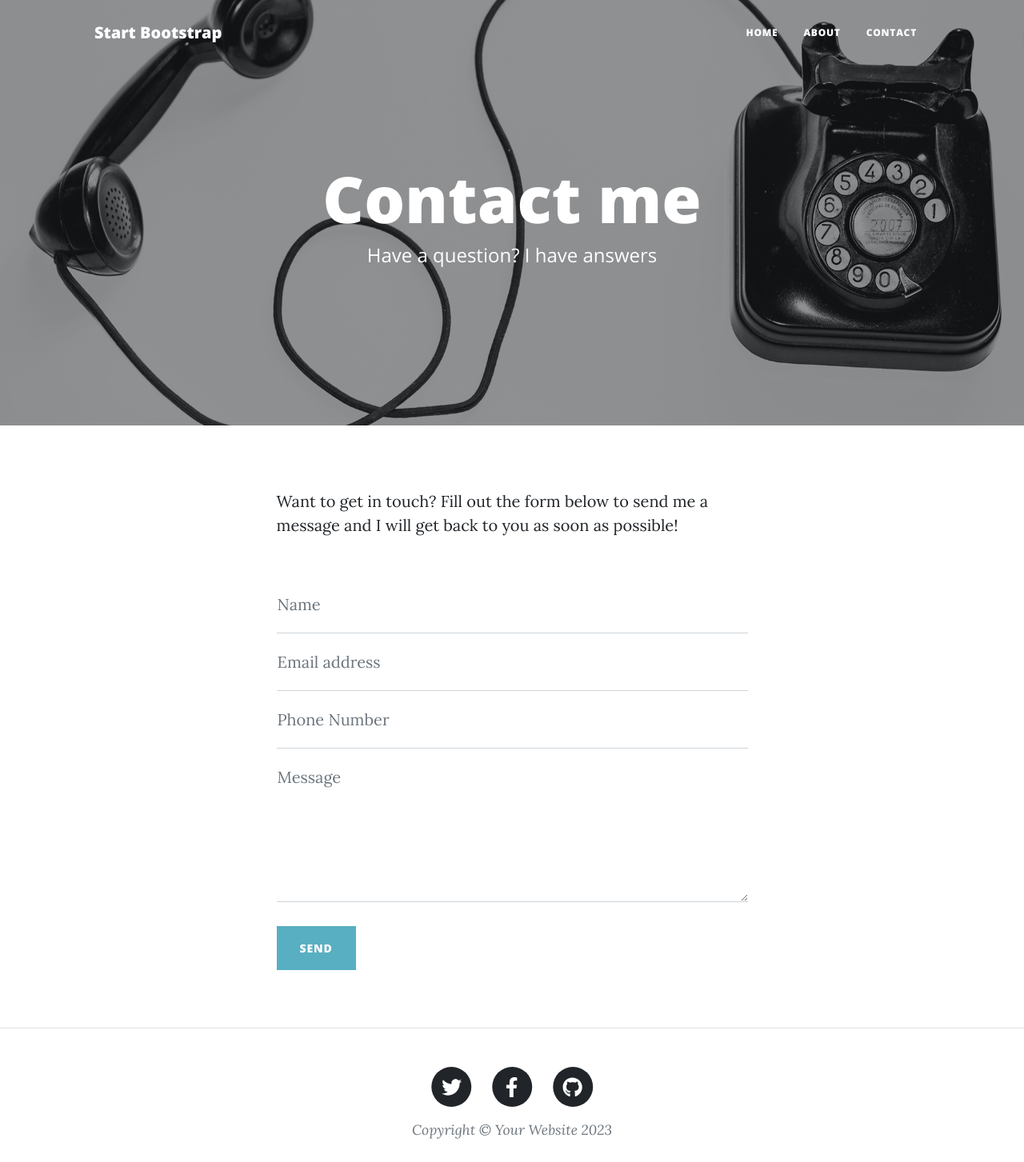
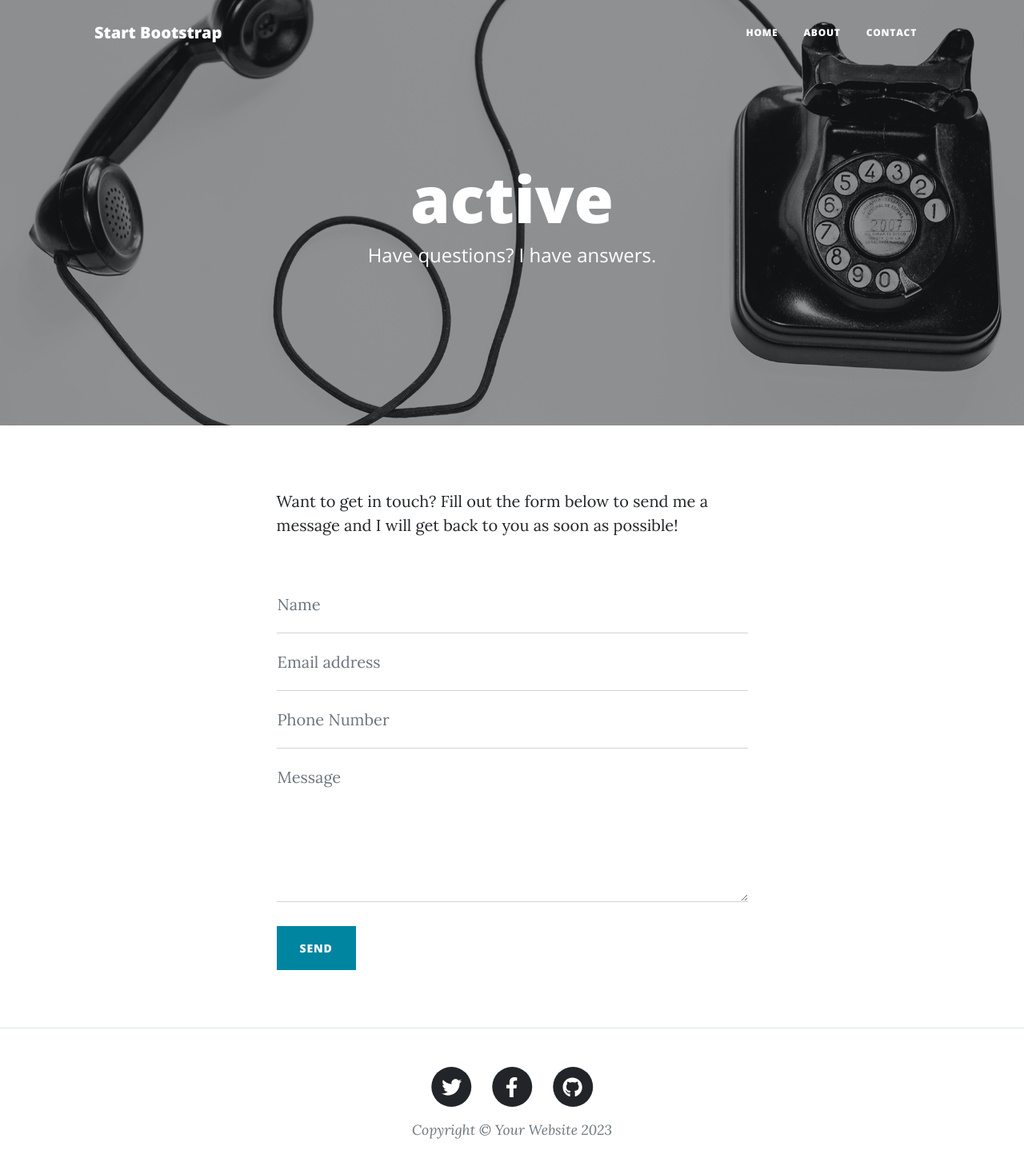
Before and after one commit to Ahiableamekm/pythonProj, a Flask app: template upgrade blog/templates/contact.html in a window 1280 px wide. Shown: the top 1453 px of the page at 80% size. Run offline with Flask 3, Linux system fonts and the light colour scheme; the template is opened without the code that fills it: most values are stand-ins (such as "Sample title", 1, 10 or a date in 2020); parts of the project's set-up code (start-up, migrations or seed data) failed here and were passed over; some libraries are stand-ins or nearby versions.

Commit message:
added reponsive functionality to contact page form.

```diff
--- a/upgrade blog/main.py
+++ b/upgrade blog/main.py
@@ -1,8 +1,12 @@
-from flask import Flask
-from flask import render_template
+from flask import Flask, render_template, request
+from dotenv import dotenv_values
 from post import Post
 import requests
+import smtplib
 
+cred = dotenv_values(".env")
+EMAIL = cred["EMAIL"]
+PASSWORD = cred["PASS"]
 
 app = Flask(__name__)
 url = "https://api.npoint.io/8dc5244d07e4f67f1686"
@@ -14,15 +18,32 @@ def home():
     return render_template("index.html", data=post_object)
 
 
-@app.route("/about.html")
+@app.route("/about")
 def about():
-    return render_template("about.html")
 
-@app.route("/contact.html")
+        return render_template("about.html")
+
+@app.route("/contact", methods=["POST", "GET"])
 def contact():
-    return render_template("contact.html")
+    if request.method =="POST":
+        username = request.form["name"]
+        email = request.form["email"]
+        phone = request.form["phone"]
+        message = request.form["message"]
+        with smtplib.SMTP("smtp.gmail.com") as connection:
+            connection.starttls()
+            connection.login(user=EMAIL, password=PASSWORD)
+            connection.sendmail(
+                from_addr=EMAIL,
+                to_addrs=EMAIL,
+                msg=f"Subject: New connection from {username} \n\nUsername: {username} \nEmail: {email} \nPhone number: {phone} \nMessage: {message}"
+            )
+        return render_template("contact.html", status="Sucessfully sent message")
+    else:
 
-@app.route("/post.html/<int:post_num>")
+        return render_template("contact.html", status="Contact me")
+
+@app.route("/post/<int:post_num>")
 def read_more(post_num):
     requested_post = None
     for pst in post_object:
@@ -31,5 +52,20 @@ def read_more(post_num):
 
     return render_template("post.html", post = requested_post)
 
+
+# @app.route("/entry-form", methods=["POST"])
+# def receive_data():
+#     if request.method =="POST":
+#         username = request.form["name"]
+#         email = request.form["email"]
+#         phone = request.form["phone"]
+#         message = request.form["message"]
+#         print(username)
+#         print(email)
+#         print(phone)
+#         print(message)
+
+#         return f"<h1>Successfully sent your message</h1>"
+
 if __name__ == "__main__":
     app.run(debug=True)
--- a/upgrade blog/templates/contact.html
+++ b/upgrade blog/templates/contact.html
@@ -16,16 +16,21 @@
         <link href="{{url_for('static', filename='css/styles.css')}}" rel="stylesheet" />
     </head>
     <body>
-        <!-- Navigation-->
-        {% include 'header.html' %}
+
+
+{% include "header.html" %}
+
 <!-- Page Header-->
-        <header class="masthead" style="background-image: url('static/assets/img/contact-bg.jpg')">
+<header
+  class="masthead"
+  style="background-image: url('../static/assets/img/contact-bg.jpg')"
+>
   <div class="container position-relative px-4 px-lg-5">
     <div class="row gx-4 gx-lg-5 justify-content-center">
       <div class="col-md-10 col-lg-8 col-xl-7">
-                        <div class="site-heading">
-                            <h1>Contact me</h1>
-                            <span class="subheading">Have a question? I have answers</span>
+        <div class="page-heading">
+          <h1>{{status}}</h1>
+          <span class="subheading">Have questions? I have answers.</span>
         </div>
       </div>
     </div>
@@ -36,73 +41,79 @@
   <div class="container px-4 px-lg-5">
     <div class="row gx-4 gx-lg-5 justify-content-center">
       <div class="col-md-10 col-lg-8 col-xl-7">
-                        <p>Want to get in touch? Fill out the form below to send me a message and I will get back to you as soon as possible!</p>
+        <p>
+          Want to get in touch? Fill out the form below to send me a message and
+          I will get back to you as soon as possible!
+        </p>
         <div class="my-5">
           <!-- * * * * * * * * * * * * * * *-->
-                            <!-- * * SB Forms Contact Form * *-->
-                            <!-- * * * * * * * * * * * * * * *-->
-                            <!-- This form is pre-integrated with SB Forms.-->
-                            <!-- To make this form functional, sign up at-->
-                            <!-- https://startbootstrap.com/solution/contact-forms-->
-                            <!-- to get an API token!-->
-                            <form id="contactForm" data-sb-form-api-token="API_TOKEN">
+          <!-- * * Simplified SB Contact Form for the Tutorial* *-->
+          <!-- TODO: add an "action" and a "method" to link this form to your main.py -->
+          <form
+            id="contactForm"
+            name="sentMessage"
+            action="{{url_for('contact')}}"
+            method="post"
+          >
             <div class="form-floating">
-                                    <input class="form-control" id="name" type="text" placeholder="Enter your name..." data-sb-validations="required" />
+              <input
+                class="form-control"
+                id="name"
+                name="name"
+                type="text"
+                placeholder="Enter your name..."
+                required
+              />
               <label for="name">Name</label>
-                                    <div class="invalid-feedback" data-sb-feedback="name:required">A name is required.</div>
             </div>
             <div class="form-floating">
-                                    <input class="form-control" id="email" type="email" placeholder="Enter your email..." data-sb-validations="required,email" />
+              <input
+                class="form-control"
+                id="email"
+                name="email"
+                type="email"
+                placeholder="Enter your email..."
+                required
+              />
               <label for="email">Email address</label>
-                                    <div class="invalid-feedback" data-sb-feedback="email:required">An email is required.</div>
-                                    <div class="invalid-feedback" data-sb-feedback="email:email">Email is not valid.</div>
             </div>
             <div class="form-floating">
-                                    <input class="form-control" id="phone" type="tel" placeholder="Enter your phone number..." data-sb-validations="required" />
+              <input
+                class="form-control"
+                id="phone"
+                name="phone"
+                type="tel"
+                placeholder="Enter your phone number..."
+                required
+              />
               <label for="phone">Phone Number</label>
-                                    <div class="invalid-feedback" data-sb-feedback="phone:required">A phone number is required.</div>
             </div>
             <div class="form-floating">
-                                    <textarea class="form-control" id="message" placeholder="Enter your message here..." style="height: 12rem" data-sb-validations="required"></textarea>
+              <textarea
+                class="form-control"
+                id="message"
+                name="message"
+                placeholder="Enter your message here..."
+                required
+                style="height: 12rem"
+              ></textarea>
               <label for="message">Message</label>
-                                    <div class="invalid-feedback" data-sb-feedback="message:required">A message is required.</div>
             </div>
             <br />
-                                <!-- Submit success message-->
-                                <!---->
-                                <!-- This is what your users will see when the form-->
-                                <!-- has successfully submitted-->
-                                <div class="d-none" id="submitSuccessMessage">
-                                    <div class="text-center mb-3">
-                                        <div class="fw-bolder">Form submission successful!</div>
-                                        To activate this form, sign up at
-                                        <br />
-                                        <a href="https://startbootstrap.com/solution/contact-forms">https://startbootstrap.com/solution/contact-forms</a>
-                                    </div>
-                                </div>
-                                <!-- Submit error message-->
-                                <!---->
-                                <!-- This is what your users will see when there is-->
-                                <!-- an error submitting the form-->
-                                <div class="d-none" id="submitErrorMessage"><div class="text-center text-danger mb-3">Error sending message!</div></div>
-                                <!-- Submit Button-->
-                                <button class="btn btn-primary text-uppercase disabled" id="submitButton" type="submit">Send</button>
+            <button
+              class="btn btn-primary text-uppercase"
+              id="submitButton"
+              type="submit"
+            >
+              Send
+            </button>
           </form>
         </div>
       </div>
     </div>
   </div>
 </main>
-        <!-- Footer-->
-        {% include 'footer.html'%}
-        <!-- Bootstrap core JS-->
-        <script src="https://cdn.jsdelivr.net/npm/bootstrap@5.2.3/dist/js/bootstrap.bundle.min.js"></script>
-        <!-- Core theme JS-->
-        <script src="js/scripts.js"></script>
-        <!-- * * * * * * * * * * * * * * * * * * * * * * * * * * * * * * * * * * * * * * * *-->
-        <!-- * *                               SB Forms JS                               * *-->
-        <!-- * * Activate your form at https://startbootstrap.com/solution/contact-forms * *-->
-        <!-- * * * * * * * * * * * * * * * * * * * * * * * * * * * * * * * * * * * * * * * *-->
-        <script src="https://cdn.startbootstrap.com/sb-forms-latest.js"></script>
+
+{% include "footer.html" %}
 </body>
 </html>
```
Also changed, not shown: 1 other file. Lines whose indentation alone changed are shown as unchanged.
